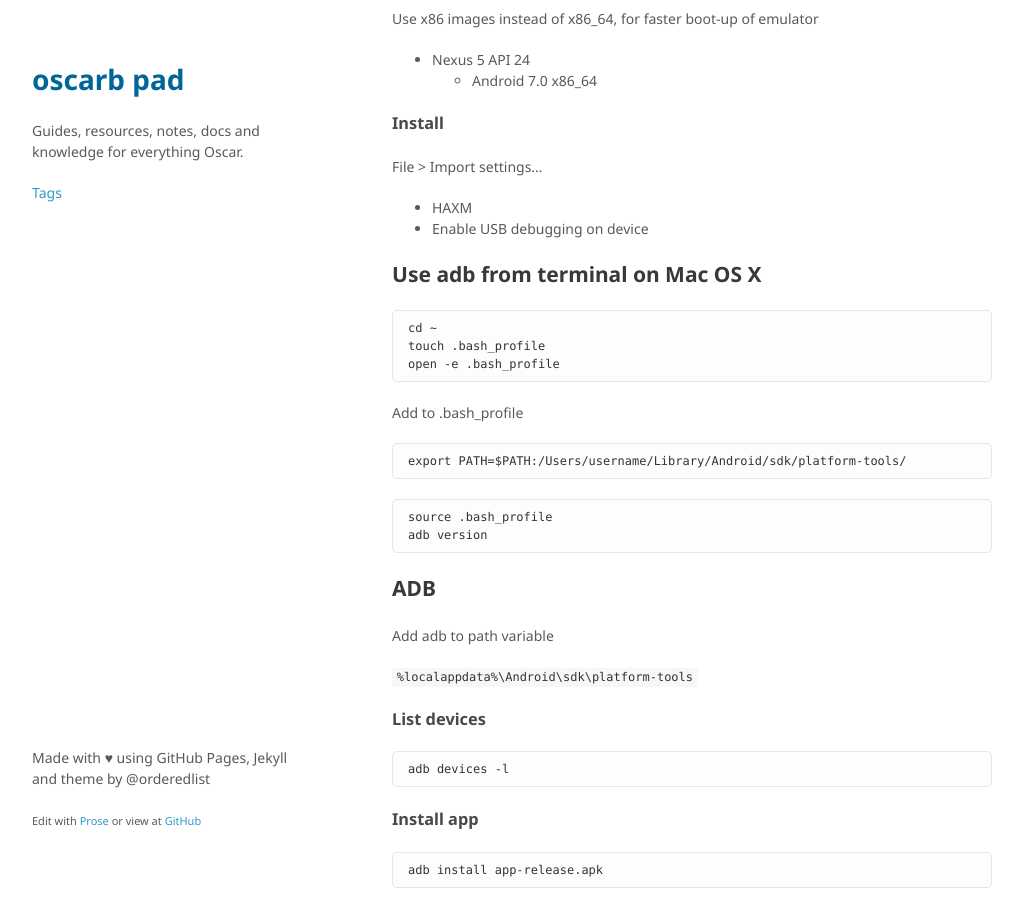
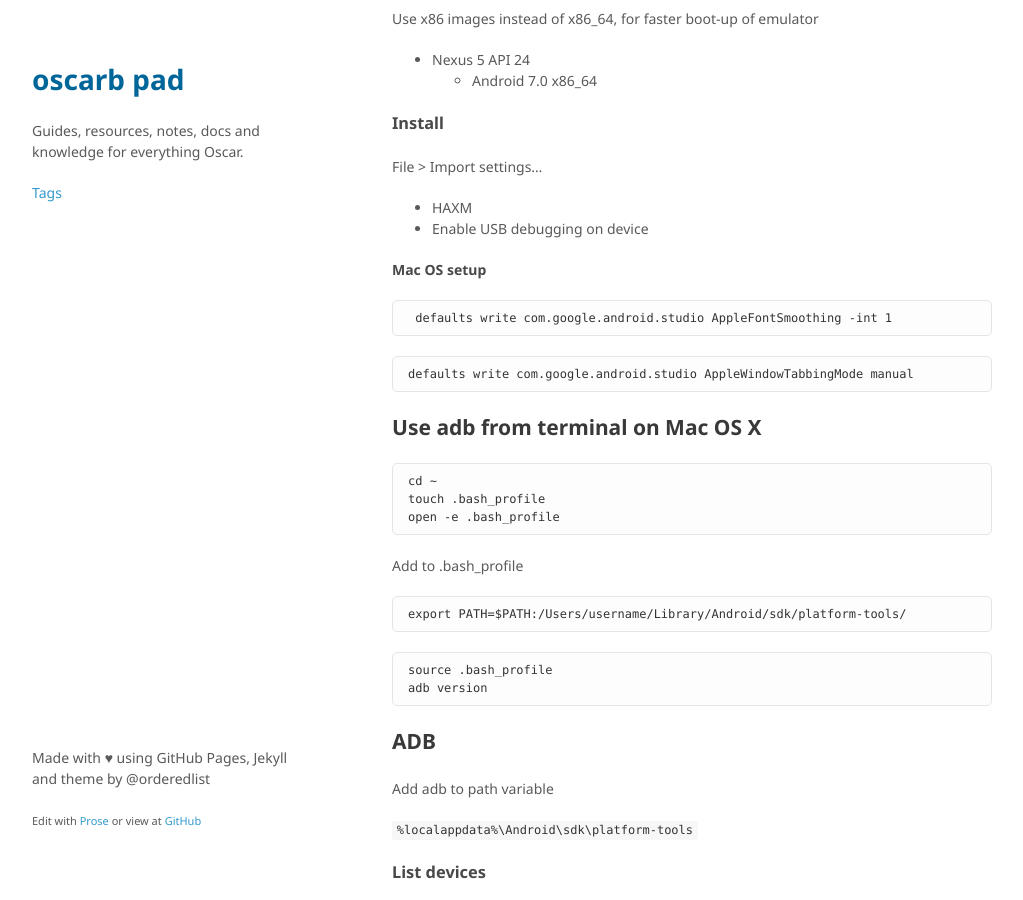
Before and after one commit to oscarb/pad, a Jekyll site: the page built from _docs/android-studio.md, in a window 1280 px wide and 900 px high, scrolled down 622 px. Shown: the whole window, without its empty margins (128-1151 px from the left). Built offline with Jekyll 4.4.1, drawn with Linux system fonts in a browser that asks for light colours; some web fonts are replaced.

Commit message:
Update android-studio.md

````diff
--- a/_docs/android-studio.md
+++ b/_docs/android-studio.md
@@ -41,6 +41,16 @@ File > Import settings...
 
 * HAXM
 * Enable USB debugging on device
+
+#### Mac OS setup
+
+```
+ defaults write com.google.android.studio AppleFontSmoothing -int 1
+```
+
+```
+defaults write com.google.android.studio AppleWindowTabbingMode manual
+```
 
 
 ## Use adb from terminal on Mac OS X
````
